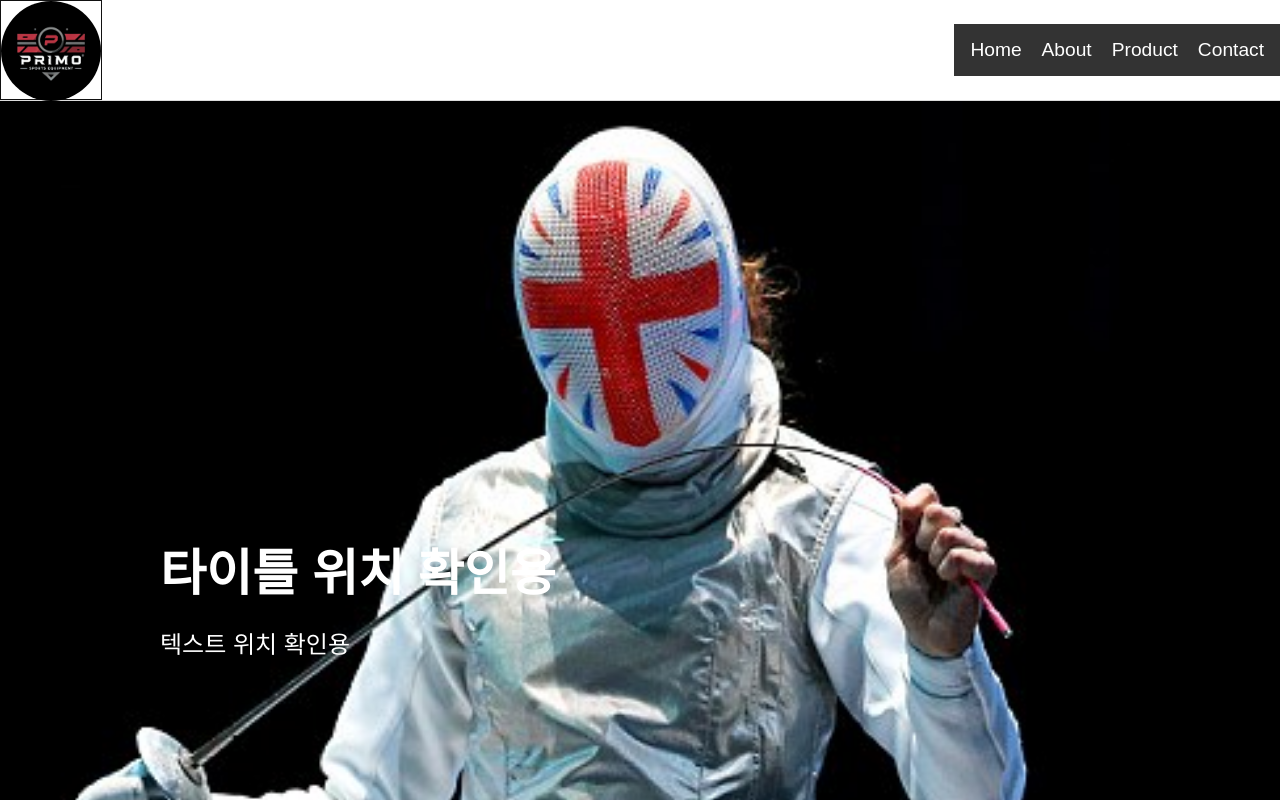
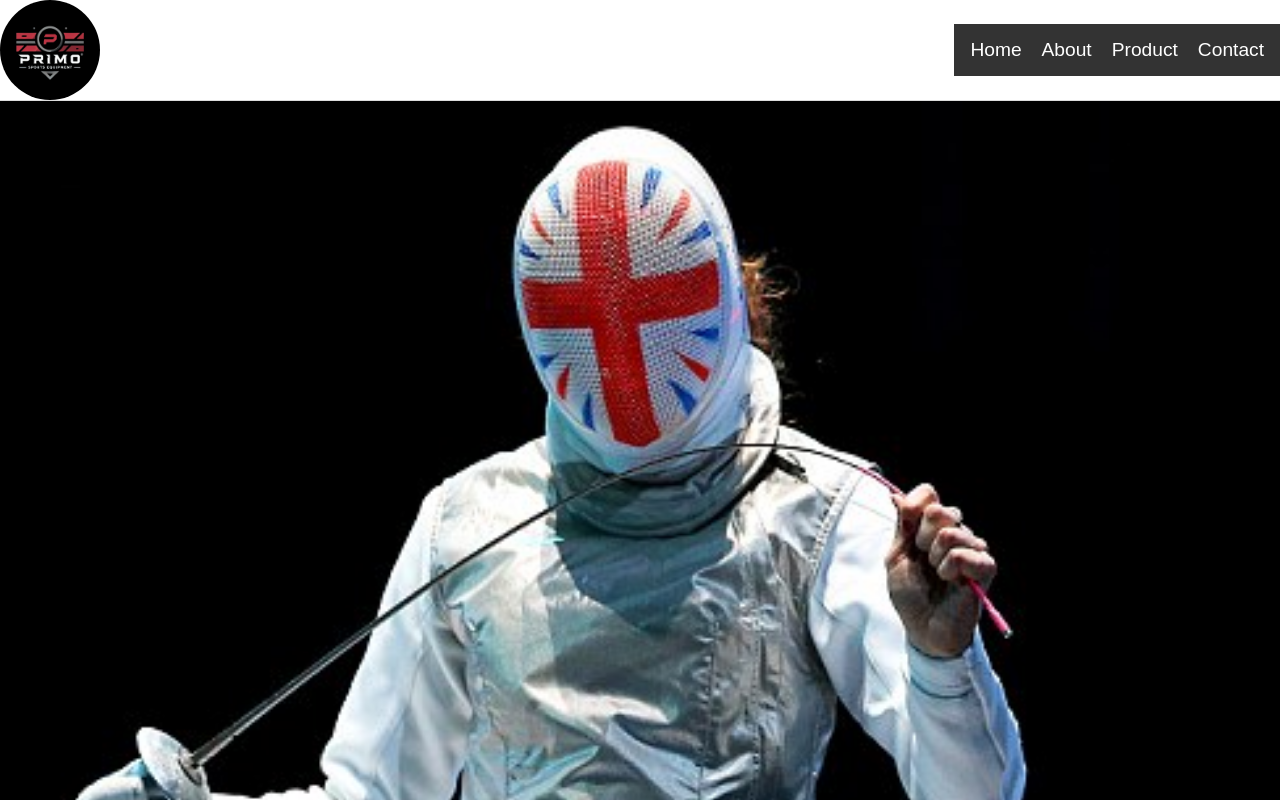
Before and after one commit to ARISTAHS/react_vite_app, a React (Vite) app: page / in a window 1280 px wide. Shown: the top 800 px of the page. Built offline with nearby package versions, Linux system fonts and the light colour scheme.

Commit message:
header,foote 수정 및 이미지 교체 효과 수정

```diff
--- a/src/components/common/footer.jsx
+++ b/src/components/common/footer.jsx
@@ -42,7 +42,7 @@ const FooterInfo = styled.div`
     display: flex;
     align-items: flex-start;
     justify-content: flex-start;
-    gap: 30rem;
+    gap: 3rem;
     margin-bottom: 1.875rem;
     li{
       font-weight: 600;
--- a/src/components/common/header.jsx
+++ b/src/components/common/header.jsx
@@ -23,7 +23,7 @@ const HeaderWrap = styled.div`
 const Logo = styled.h1`
   display: block;
   /* width: 120px; */
-  border: 1px solid #111;
+  /* border: 1px solid #111; */
   height: 100%;
 
   a{
--- a/src/components/ui/mainSlide.jsx
+++ b/src/components/ui/mainSlide.jsx
@@ -13,7 +13,9 @@ const SlideImage = styled.img`
   position: absolute;
   top: 0;
   left: 0;
-  transition: opacity 0.5s ease-in-out;
+  opacity: ${(props) => (props.isActive ? 1 : 0)}; //투명도 1 혹은 0
+  z-index: ${(props) => (props.isActive ? 1 : 0)};
+  transition: opacity .5s ease-in-out; /* 페이드 효과를 위한 전환 시간 */
 `;
 
 export default function MainSlide(){
@@ -39,9 +41,7 @@ export default function MainSlide(){
           key={index}
           src={image}
           alt={`Slide ${index + 1}`}
-          style={{
-            display: index === imgIndex ? "block" : "none",
-          }}
+          isActive={index === imgIndex} // 현재 활성 상태 여부 전달
         />
       ))}
     </>
```
